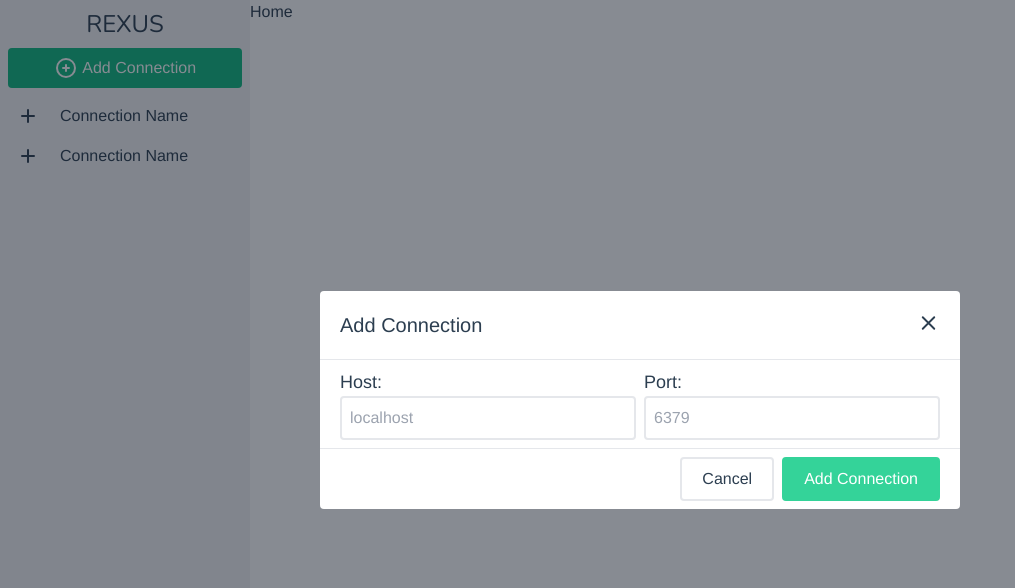
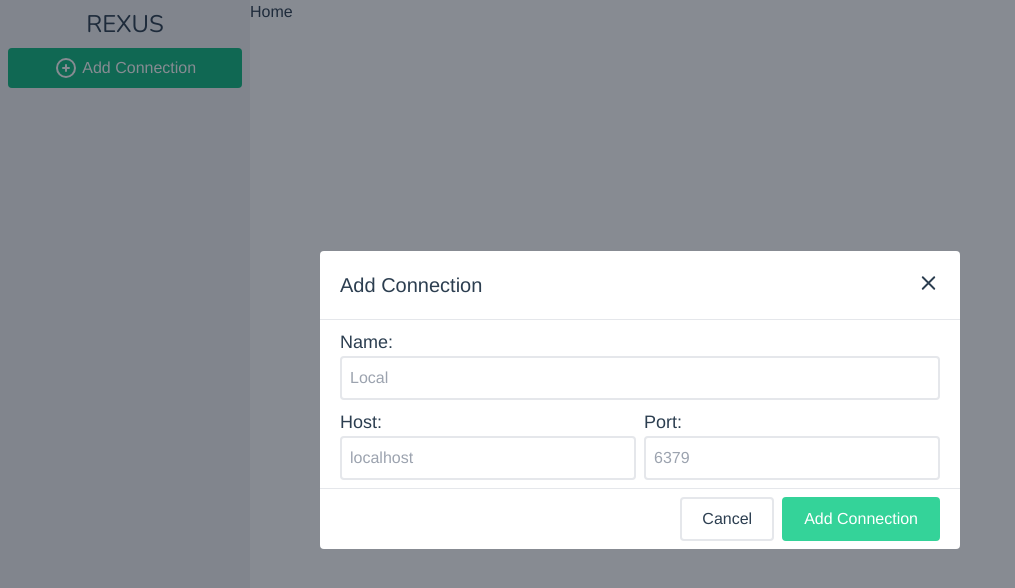
Before and after one commit to tuckers-tech/rexus, a Vue app: page / in a window 1280 px wide. Both pictures are taken after a click on the button "Add Connection". Shown: the top 588 px of the page, without its empty margins (0-1015 px from the left). Built offline with nearby package versions, Linux system fonts and the light colour scheme.

Commit message:
added store module

```diff
--- a/src/components/Modals/AddConnectionModal.vue
+++ b/src/components/Modals/AddConnectionModal.vue
@@ -6,6 +6,14 @@
     @close="$emit('close')"
   >
     <div class="w-full flex flex-col">
+      <div class="flex mb-2">
+        <TextInput
+          v-model="connection.name"
+          label="Name:"
+          name="name"
+          placeholder="Local"
+        />
+      </div>
       <div class="flex">
         <TextInput
           v-model="connection.host"
@@ -32,6 +40,7 @@
         </button>
         <button
           class="bg-green-400 text-white px-5 py-2 border-2 border-green-400 rounded"
+          @click="submitFormData"
         >
           Add Connection
         </button>
@@ -59,10 +68,31 @@ export default {
   data() {
     return {
       connection: {
+        name: '',
         host: '',
         port: '',
       },
     };
   },
+  methods: {
+    clearFormData() {
+      this.connection = {
+        name: '',
+        host: '',
+        port: '',
+      };
+    },
+    async submitFormData() {
+      if (
+        this.connection.name.length > 0 &&
+        this.connection.host.length > 0 &&
+        this.connection.port.length > 0
+      ) {
+        await this.$store.dispatch('addConnection', this.connection);
+        this.$emit('close');
+        this.clearFormData();
+      }
+    },
+  },
 };
 </script>
--- a/src/components/Nav/ConnectionList.vue
+++ b/src/components/Nav/ConnectionList.vue
@@ -35,7 +35,7 @@
           d="M20 12H4"
         />
       </svg>
-      Connection Name
+      {{ connection.name }}
     </button>
     <div v-if="isOpen" class="flex flex-col p-2">
       <button class="flex hover:bg-gray-300 w-full py-2 rounded">
@@ -96,6 +96,12 @@
 <script>
 export default {
   name: 'ConnectionList',
+  props: {
+    connection: {
+      type: Object,
+      required: true,
+    },
+  },
   data() {
     return {
       isOpen: false,
--- a/src/components/Nav/LeftNav.vue
+++ b/src/components/Nav/LeftNav.vue
@@ -7,8 +7,11 @@
     />
     <div class="flex flex-col px-2">
       <AddConnectionButton @click="openConnectionModal" />
-      <ConnectionList />
-      <ConnectionList />
+      <ConnectionList
+        v-for="connection of connections"
+        :key="connection.name"
+        :connection="connection"
+      />
     </div>
   </div>
 </template>
@@ -32,12 +35,16 @@ export default {
       isConnectionModalOpen: false,
     };
   },
+  computed: {
+    connections() {
+      return this.$store.getters.getAllConnections;
+    },
+  },
   methods: {
     openConnectionModal() {
       this.isConnectionModalOpen = true;
     },
     closeConnectionModal() {
-      console.log('closing conn modal');
       this.isConnectionModalOpen = false;
     },
   },
--- a/src/store/modules/Connection.store.js
+++ b/src/store/modules/Connection.store.js
@@ -15,7 +15,8 @@ const mutations = {
 };
 
 const actions = {
-  addConnection({ commit }, newConnection) {
+  async addConnection({ commit }, newConnection) {
+    console.log(newConnection);
     commit('addConnection', newConnection);
   },
 };
```
